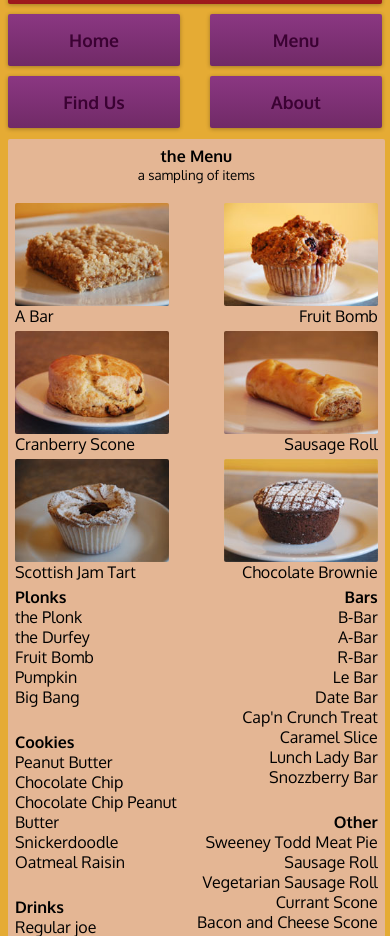
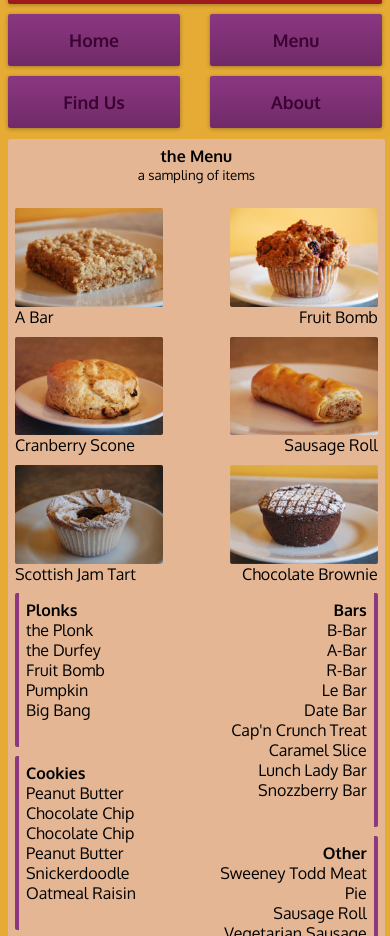
Before and after one commit to zackm/GordysBakery, a plain HTML site: page Menu.html in a window 390 px wide. Shown: the part 89-1025 px from the top of the page. Drawn offline with Linux system fonts and the light colour scheme.

Commit message:
adjust menu item styling

```diff
--- a/Menu.html
+++ b/Menu.html
@@ -518,7 +518,7 @@ function preloadImages() {
                         Chocolate Brownie
                     </span>
 
-                    <span>
+                    <span class="menu-group">
                         <b>Plonks</b><br />
                         the Plonk<br />
                         the Durfey<br />
@@ -529,7 +529,7 @@ function preloadImages() {
                         <br />
                     </span>
 
-                    <span>
+                    <span class="menu-group">
                         <b>Bars</b><br />
                         B-Bar<br />
                         A-Bar<br />
@@ -544,7 +544,7 @@ function preloadImages() {
                         <br />
                     </span>
 
-                    <span>
+                    <span class="menu-group">
                         <b>Cookies</b><br />
                         Peanut Butter<br />
                         Chocolate Chip<br />
@@ -555,7 +555,7 @@ function preloadImages() {
                         <br />
                     </span>
 
-                    <span>
+                    <span class="menu-group">
                         <b>Other</b><br />
                         Sweeney Todd Meat Pie<br />
                         Sausage Roll<br />
@@ -573,7 +573,7 @@ function preloadImages() {
                         <br />
                     </span>
 
-                    <span>
+                    <span class="menu-group">
                         <b>Drinks</b><br />
                         Regular joe<br />
                         Espresso<br />
--- a/css/mobile.css
+++ b/css/mobile.css
@@ -156,9 +156,10 @@ table.info {
 .menu img {
     width: 85%;
     border-radius: 2px;
+    margin-top: 5px;
 }
 .menu span {
-    width: 50%;
+    width: 48%;
     margin-bottom: 5px;
 }
 .menu span:nth-child(odd) {
@@ -171,3 +172,15 @@ table.info {
 img.lunch-lady {
    width:100%;
 }
+.menu-group {
+    padding: 7px;
+    border-radius: 2px;
+    margin-top: 4px;
+    width: 42% !important;
+}
+.menu span.menu-group:nth-child(odd) {
+    border-left: 4px solid #8b3782;
+}
+.menu span.menu-group:nth-child(even) {
+    border-right: 4px solid #8b3782;
+}
```
